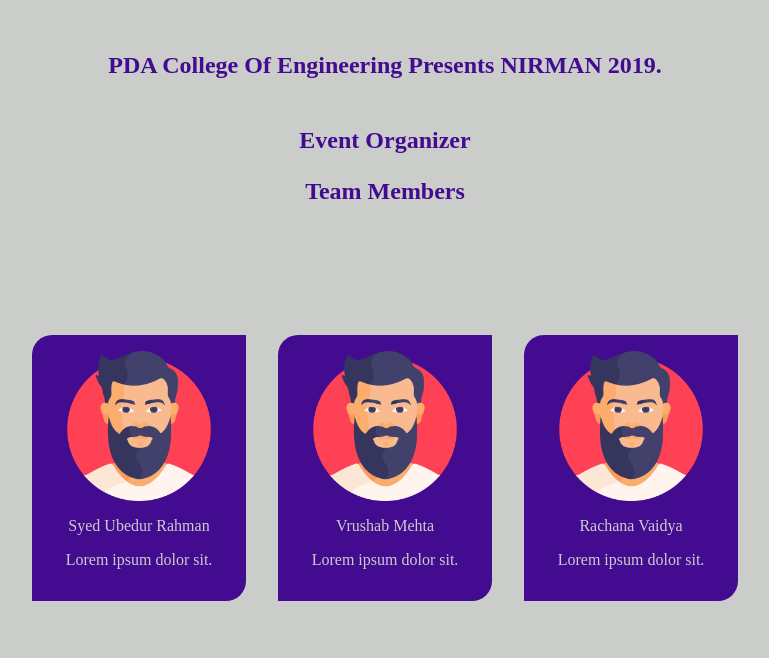
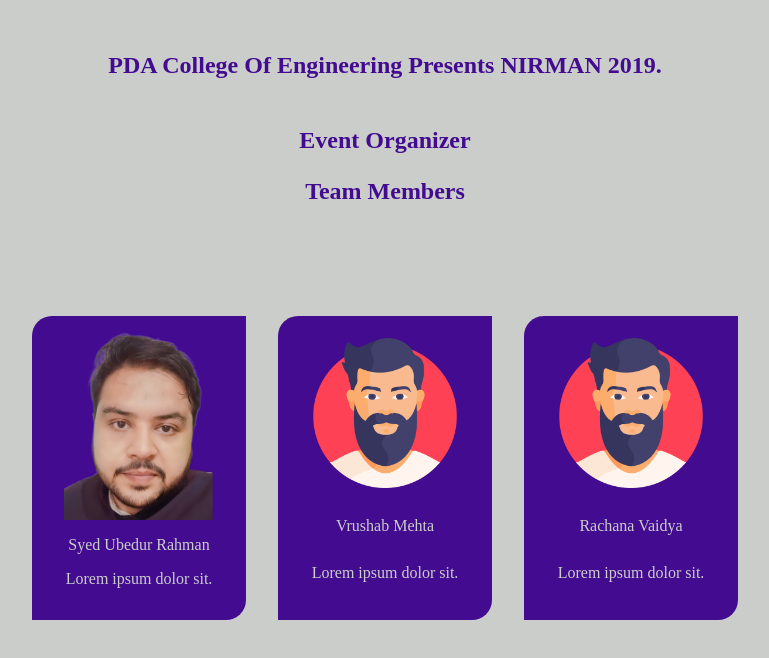
Before and after one commit to Gouse-saif/Nirman, a plain HTML site: page index.html in a window 1280 px wide. Shown: the part 132-790 px from the top of the page, without its empty margins (255-1024 px from the left). Drawn offline with Linux system fonts and the light colour scheme.

Commit message:
first Commit

```diff
--- a/index.html
+++ b/index.html
@@ -56,7 +56,7 @@
                 </div>
                 <div class="organizer">
                     <div class="card">
-                        <img src="image/man.png" alt="image" width="150px">
+                        <img src="image/Ubed.png" alt="image" width="150px">
                         <p>Syed Ubedur Rahman</p>
                         <p>Lorem ipsum dolor sit.</p>
                     </div>
```
Also changed, not shown: image/Ubed.png (added).
